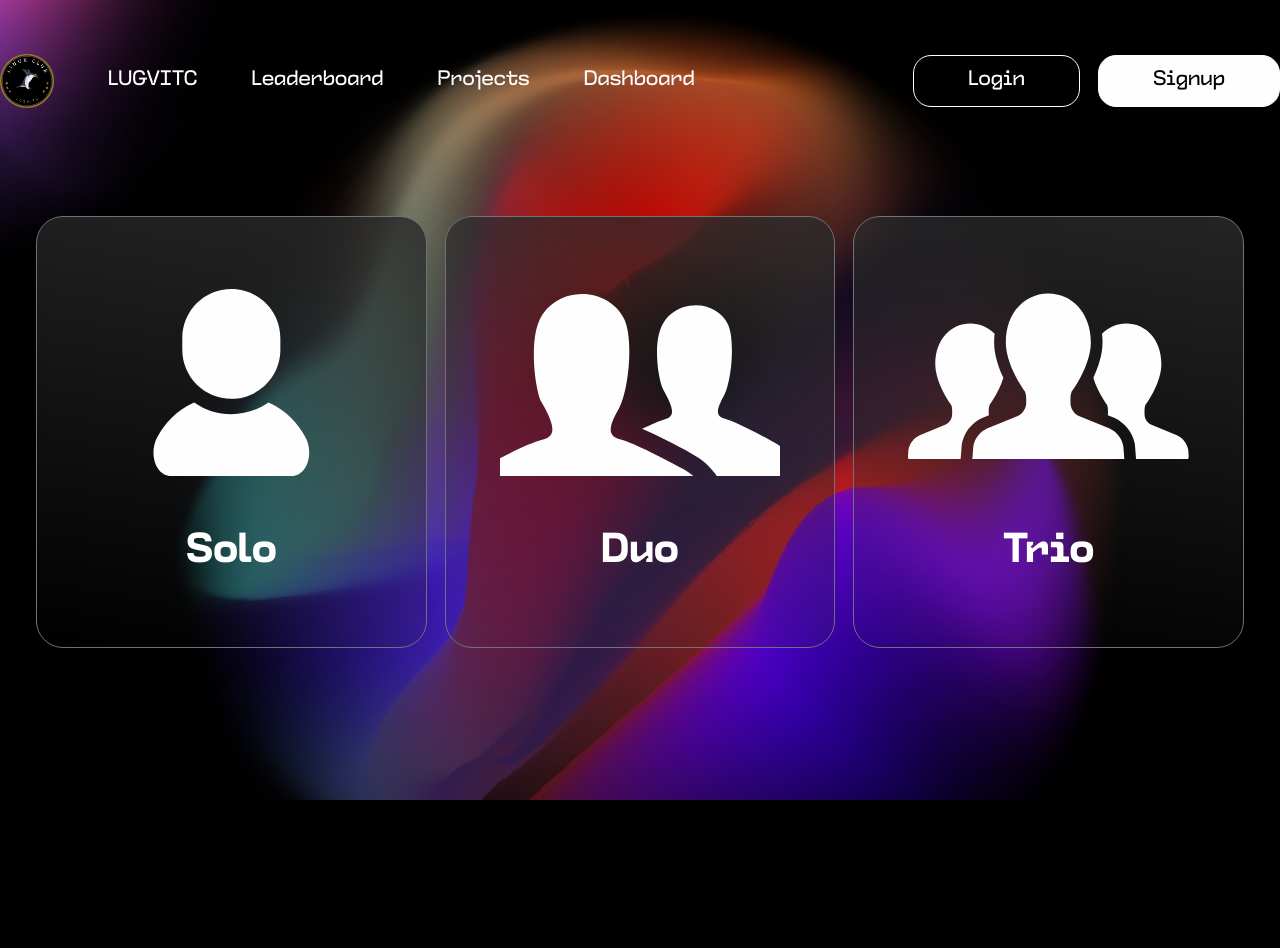
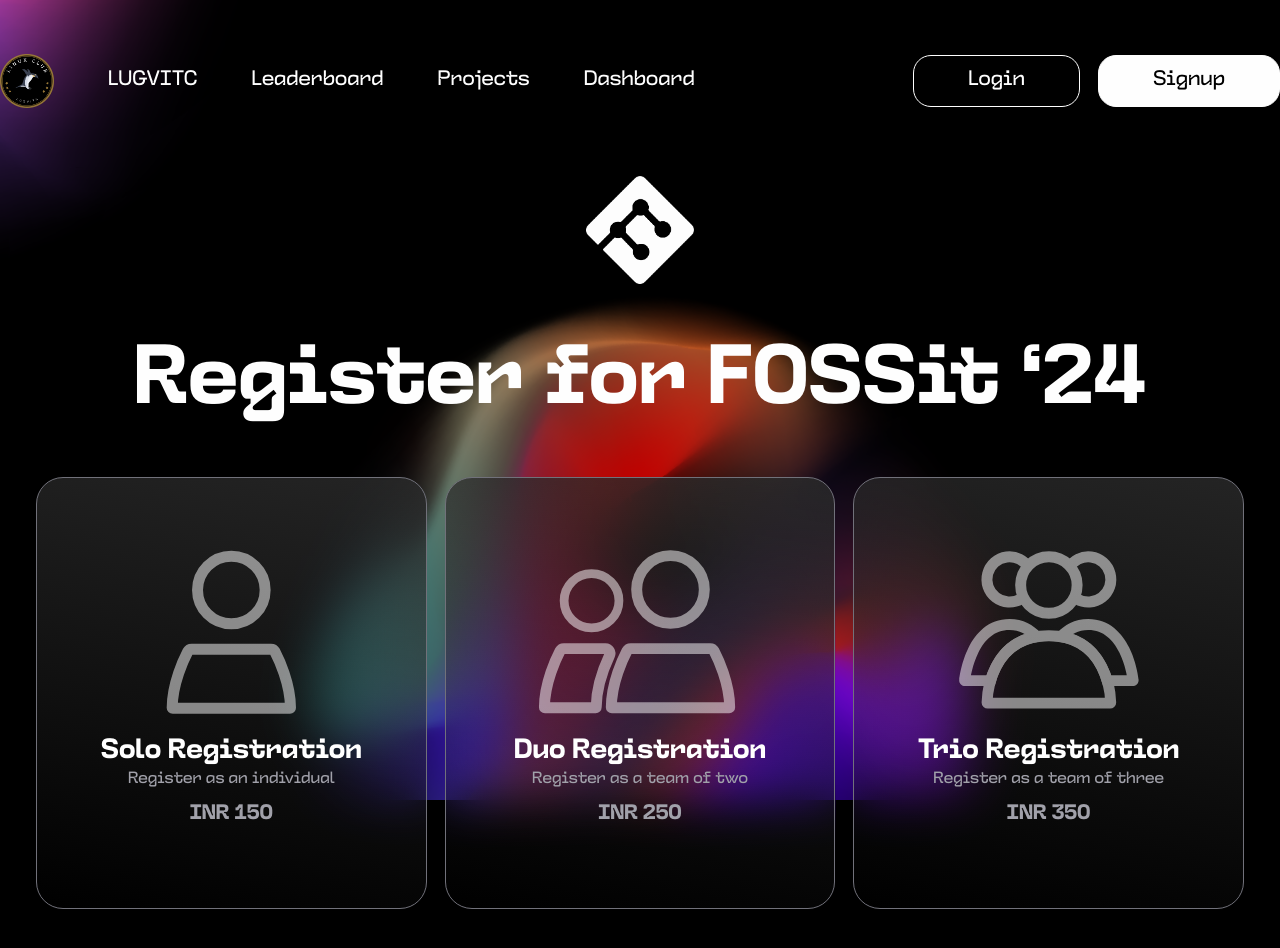
Before and after one commit to lugvitc/FOSSit24, a SvelteKit app: page /register in a window 1280 px wide. Shown: the top 948 px of the page. Before the commit the page ends 800 px from the top, so only its background shows below. Built offline with nearby package versions, Linux system fonts and the light colour scheme.

Commit message:
add: Registration page design changes

```diff
--- a/src/lib/components/Glass.svelte
+++ b/src/lib/components/Glass.svelte
@@ -1,5 +1,5 @@
 <div
-	class="glass relative w-full overflow-hidden rounded-3xl border-[1px] border-zinc-500 px-6 py-6 text-zinc-400 xl:px-12 xl:py-16"
+	class="glass relative w-full overflow-hidden rounded-3xl border-[1px] border-zinc-500 px-6 py-12 text-zinc-400 backdrop-blur-xl xl:px-12 xl:py-16"
 >
 	<slot />
 </div>
--- a/src/routes/register/+page.svelte
+++ b/src/routes/register/+page.svelte
@@ -9,92 +9,148 @@
 </svelte:head>
 
 <Section>
+	<!-- Bad practice -->
+	<img src="{base}/logo.png" class="m-auto h-24 w-24 translate-y-[-40px]" alt="FOSSit Logo" />
+	<h1 class="mb-16 text-center text-4xl xl:text-7xl">Register for FOSSit ‘24</h1>
 	<div
-		class="absolute left-0 top-[-12rem] box-content h-full w-full overflow-clip pb-[calc(100vh-432px)]"
+		class="absolute left-0 top-0 z-[-100] box-content h-full w-full overflow-clip xl:top-[-12rem] xl:pb-[calc(100vh-693px)]"
 	>
 		<img
 			src="{base}/assets/Asset 1.png"
-			class="gradient absolute left-1/2 top-0 z-[-100] w-[512px] max-w-lg translate-x-[-50%] rotate-[50deg] !brightness-75 xl:w-[1024px]"
+			class="gradient absolute left-1/2 top-64 z-[-100] w-[512px] max-w-lg translate-x-[-50%] rotate-[50deg] !brightness-75 xl:w-[768px]"
 			alt="Gradient"
 		/>
 	</div>
-	<div class="mt-4 flex h-[72rem] flex-col space-y-4 xl:h-96 xl:flex-row xl:space-x-4 xl:space-y-0">
+
+	<div class="mt-4 flex flex-col space-y-4 xl:h-96 xl:flex-row xl:space-x-4 xl:space-y-0">
 		<Glass>
 			<a
 				href="https://www.vitchennaievents.com/conf1/index.php?eventid=2008"
-				class="flex h-full flex-col justify-between space-y-12"
+				class="flex h-full flex-row space-x-4 xl:w-full xl:flex-col xl:space-x-0"
 			>
-				<svg
-					xmlns="http://www.w3.org/2000/svg"
-					xmlns:xlink="http://www.w3.org/1999/xlink"
-					version="1.1"
-					id="_x32_"
-					viewBox="0 0 512 512"
-					class="fill-foreground"
-				>
-					<g>
-						<path
-							class="st0"
-							d="M458.159,404.216c-18.93-33.65-49.934-71.764-100.409-93.431c-28.868,20.196-63.938,32.087-101.745,32.087   c-37.828,0-72.898-11.89-101.767-32.087c-50.474,21.667-81.479,59.782-100.398,93.431C28.731,448.848,48.417,512,91.842,512   c43.426,0,164.164,0,164.164,0s120.726,0,164.153,0C463.583,512,483.269,448.848,458.159,404.216z"
+				<svg viewBox="0 35 370 300" fill="none" xmlns="http://www.w3.org/2000/svg" class="max-w-64">
+					<g opacity="0.5">
+						<circle
+							cx="185"
+							cy="107.917"
+							r="61.6667"
+							stroke="white"
+							stroke-width="20"
+							stroke-linecap="round"
 						/>
 						<path
-							class="st0"
-							d="M256.005,300.641c74.144,0,134.231-60.108,134.231-134.242v-32.158C390.236,60.108,330.149,0,256.005,0   c-74.155,0-134.252,60.108-134.252,134.242V166.4C121.753,240.533,181.851,300.641,256.005,300.641z"
+							d="M105.727 219.899C107.053 217.353 109.689 215.833 112.559 215.833H257.441C260.312 215.833 262.947 217.353 264.273 219.899C271.263 233.321 292.599 277.92 292.913 322.75C292.917 323.302 292.469 323.75 291.917 323.75H78.0835C77.5312 323.75 77.0831 323.302 77.087 322.75C77.4016 277.92 98.7378 233.321 105.727 219.899Z"
+							stroke="white"
+							stroke-width="20"
+							stroke-linecap="round"
 						/>
 					</g>
 				</svg>
-				<h2 class="text-center text-white">Solo</h2>
+				<div class=" m-auto h-fit text-left xl:mt-4 xl:text-center">
+					<h2 class="text-2xl text-white">Solo Registration</h2>
+					<h4 class="text-sm">Register as an individual</h4>
+					<h4><b>INR 150</b></h4>
+				</div>
 			</a>
 		</Glass>
 
 		<Glass>
 			<a
 				href="https://www.vitchennaievents.com/conf1/index.php?eventid=2009"
-				class="flex h-full flex-col justify-between space-y-12"
+				class="flex h-full flex-row space-x-4 xl:w-full xl:flex-col xl:space-x-0"
 			>
-				<svg
-					xmlns="http://www.w3.org/2000/svg"
-					viewBox="7 7 14 14"
-					version="1.1"
-					class="fill-foreground"
-				>
-					<title>friend</title>
-					<path
-						d="M17.25 20.5c1.281 0.719 2 1.906 1.875 3.125-0.063 0.75-0.031 0.75-1 0.875-0.594 0.063-4.375 0.094-8.219 0.094-4.375 0-8.938-0.031-9.281-0.125-1.281-0.344-0.531-2.719 1.156-3.844 1.344-0.844 4.063-2.156 4.813-2.313 1.031-0.219 1.156-0.875 0-2.844-0.25-0.469-0.531-1.813-0.563-3.25-0.031-2.313 0.375-3.875 2.406-4.656 0.375-0.125 0.813-0.188 1.219-0.188 1.344 0 2.594 0.75 3.125 1.844 0.719 1.469 0.375 5.313-0.375 6.719-0.906 1.594-0.813 2.094 0.188 2.344 0.625 0.156 2.688 1.125 4.656 2.219zM24.094 18.531c1 0.531 1.563 1.5 1.469 2.438-0.031 0.563-0.031 0.594-0.781 0.688-0.375 0.063-2.344 0.094-4.656 0.094-0.406-0.969-1.188-1.844-2.25-2.406-1.219-0.688-2.656-1.406-3.75-1.875 0.719-0.344 1.344-0.625 1.625-0.688 0.781-0.188 0.875-0.625 0-2.188-0.219-0.375-0.469-1.438-0.5-2.563-0.031-1.813 0.375-3.063 1.938-3.656 0.313-0.094 0.656-0.156 0.969-0.156 1.031 0 2 0.563 2.406 1.438 0.531 1.156 0.281 4.156-0.281 5.281-0.688 1.25-0.625 1.625 0.156 1.813 0.5 0.125 2.094 0.906 3.656 1.781z"
-					/>
+				<svg viewBox="0 0 370 300" fill="none" xmlns="http://www.w3.org/2000/svg" class="max-w-64">
+					<g opacity="0.5">
+						<path
+							d="M38.727 183.899C40.0529 181.353 42.6886 179.833 45.5594 179.833H121.288C127.414 179.833 131.435 186.507 128.83 192.051C119.996 210.857 104.767 248.721 104.503 286.75C104.5 287.302 104.052 287.75 103.5 287.75H11.0835C10.5312 287.75 10.0831 287.302 10.087 286.75C10.4016 241.92 31.7378 197.321 38.727 183.899Z"
+							stroke="white"
+							stroke-width="20"
+							stroke-linecap="round"
+						/>
+						<circle
+							cx="240"
+							cy="71.9167"
+							r="61.6667"
+							stroke="white"
+							stroke-width="20"
+							stroke-linecap="round"
+						/>
+						<ellipse
+							cx="96"
+							cy="92.4949"
+							rx="50"
+							ry="49.4949"
+							stroke="white"
+							stroke-width="16"
+							stroke-linecap="round"
+						/>
+						<path
+							d="M160.727 183.899C162.053 181.353 164.689 179.833 167.559 179.833H312.441C315.312 179.833 317.947 181.353 319.273 183.899C326.263 197.321 347.599 241.92 347.913 286.75C347.917 287.302 347.469 287.75 346.917 287.75H133.083C132.531 287.75 132.083 287.302 132.087 286.75C132.402 241.92 153.738 197.321 160.727 183.899Z"
+							stroke="white"
+							stroke-width="20"
+							stroke-linecap="round"
+						/>
+					</g>
 				</svg>
-				<h2 class="text-center text-white">Duo</h2>
+				<div class=" m-auto h-fit text-left xl:mt-4 xl:text-center">
+					<h2 class="text-2xl text-white">Duo Registration</h2>
+					<h4 class="text-sm">Register as a team of two</h4>
+					<h4><b>INR 250</b></h4>
+				</div>
 			</a>
 		</Glass>
 
 		<Glass>
 			<a
 				href="https://www.vitchennaievents.com/conf1/index.php?eventid=2010"
-				class="flex h-full flex-col justify-between space-y-12"
+				class="flex h-full flex-row space-x-4 xl:w-full xl:flex-col xl:space-x-0"
 			>
 				<svg
+					viewBox="80 100 330 300"
+					fill="none"
 					xmlns="http://www.w3.org/2000/svg"
-					xmlns:xlink="http://www.w3.org/1999/xlink"
-					version="1.1"
-					viewBox="0 90 512 310"
-					class="fill-foreground"
+					class="max-w-64"
 				>
-					<g>
-						<path
-							class="st0"
-							d="M147.57,320.188c-0.078-0.797-0.328-1.531-0.328-2.328v-6.828c0-3.25,0.531-6.453,1.594-9.5   c0,0,17.016-22.781,25.063-49.547c-8.813-18.594-16.813-41.734-16.813-64.672c0-5.328,0.391-10.484,0.938-15.563   c-11.484-12.031-27-18.844-44.141-18.844c-35.391,0-64.109,28.875-64.109,73.75c0,35.906,29.219,74.875,29.219,74.875   c1.031,3.047,1.563,6.25,1.563,9.5v6.828c0,8.516-4.969,16.266-12.719,19.813l-46.391,18.953   C10.664,361.594,2.992,371.5,0.852,383.156l-0.797,10.203c-0.406,5.313,1.406,10.547,5.031,14.438   c3.609,3.922,8.688,6.125,14.016,6.125H94.93l3.109-39.953l0.203-1.078c3.797-20.953,17.641-38.766,36.984-47.672L147.57,320.188z"
+					<g opacity="0.5">
+						<circle
+							cx="246"
+							cy="164"
+							r="51.5"
+							stroke="white"
+							stroke-width="20"
+							stroke-linecap="round"
 						/>
 						<path
-							class="st0"
-							d="M511.148,383.156c-2.125-11.656-9.797-21.563-20.578-26.531l-46.422-18.953   c-7.75-3.547-12.688-11.297-12.688-19.813v-6.828c0-3.25,0.516-6.453,1.578-9.5c0,0,29.203-38.969,29.203-74.875   c0-44.875-28.703-73.75-64.156-73.75c-17.109,0-32.625,6.813-44.141,18.875c0.563,5.063,0.953,10.203,0.953,15.531   c0,22.922-7.984,46.063-16.781,64.656c8.031,26.766,25.078,49.563,25.078,49.563c1.031,3.047,1.578,6.25,1.578,9.5v6.828   c0,0.797-0.266,1.531-0.344,2.328l11.5,4.688c20.156,9.219,34,27.031,37.844,47.984l0.188,1.094l3.094,39.969h75.859   c5.328,0,10.406-2.203,14-6.125c3.625-3.891,5.438-9.125,5.031-14.438L511.148,383.156z"
+							d="M282.026 133.125C286.106 126.06 292.188 120.362 299.506 116.754C306.823 113.146 315.046 111.788 323.134 112.853C331.223 113.918 338.814 117.357 344.948 122.737C351.082 128.116 355.483 135.193 357.594 143.074C359.706 150.954 359.433 159.284 356.811 167.009C354.188 174.735 349.334 181.509 342.861 186.476C336.389 191.442 328.589 194.378 320.448 194.912C312.307 195.445 304.19 193.553 297.125 189.474"
+							stroke="white"
+							stroke-width="20"
 						/>
 						<path
-							class="st0"
-							d="M367.867,344.609l-56.156-22.953c-9.375-4.313-15.359-13.688-15.359-23.969v-8.281   c0-3.906,0.625-7.797,1.922-11.5c0,0,35.313-47.125,35.313-90.594c0-54.313-34.734-89.234-77.594-89.234   c-42.844,0-77.594,34.922-77.594,89.234c0,43.469,35.344,90.594,35.344,90.594c1.266,3.703,1.922,7.594,1.922,11.5v8.281   c0,10.281-6.031,19.656-15.391,23.969l-56.156,22.953c-13.047,5.984-22.344,17.984-24.906,32.109l-2.891,37.203h139.672h139.672   l-2.859-37.203C390.211,362.594,380.914,350.594,367.867,344.609z"
+							d="M209.974 133.125C205.894 126.06 199.812 120.362 192.494 116.754C185.177 113.146 176.954 111.788 168.866 112.853C160.777 113.918 153.186 117.357 147.052 122.737C140.918 128.116 136.517 135.193 134.406 143.074C132.294 150.954 132.567 159.284 135.189 167.009C137.812 174.735 142.666 181.509 149.139 186.476C155.611 191.442 163.411 194.378 171.552 194.912C179.693 195.445 187.81 193.553 194.875 189.474"
+							stroke="white"
+							stroke-width="20"
+						/>
+						<path
+							d="M246 256.25C353.01 256.25 358.458 367.046 358.735 378.326C358.749 378.878 358.302 379.25 357.75 379.25H134.25C133.698 379.25 133.251 378.878 133.265 378.326C133.542 367.046 138.99 256.25 246 256.25Z"
+							stroke="white"
+							stroke-width="20"
+							stroke-linecap="round"
+						/>
+						<path
+							d="M399.625 337.168L389.699 338.384L389.699 338.385L399.625 337.168ZM268.285 258.011L260.9 251.269L248.492 264.859L266.646 267.876L268.285 258.011ZM352.217 338.25L342.61 341.029L344.7 348.25H352.217V338.25ZM317.75 245.75C345.916 245.75 363.371 264.312 374.499 286.788C385.622 309.254 389.073 333.276 389.699 338.384L409.551 335.952C408.834 330.104 405.05 303.418 392.423 277.914C379.8 252.419 356.989 225.75 317.75 225.75V245.75ZM275.67 264.754C285.966 253.477 299.437 245.75 317.75 245.75V225.75C292.878 225.75 274.303 236.589 260.9 251.269L275.67 264.754ZM266.646 267.876C313.944 275.736 333.946 311.08 342.61 341.029L361.823 335.471C352.177 302.13 328.21 257.832 269.924 248.146L266.646 267.876ZM398.644 328.25H352.217V348.25H398.644V328.25ZM389.699 338.385C389.001 332.686 393.563 328.25 398.644 328.25V348.25C404.909 348.25 410.393 342.825 409.551 335.951L389.699 338.385Z"
+							fill="white"
+						/>
+						<path
+							d="M223.714 258.011L225.354 267.876L243.508 264.859L231.099 251.269L223.714 258.011ZM92.3741 337.168L82.4484 335.952L82.4484 335.952L92.3741 337.168ZM139.783 338.25V348.25H147.3L149.389 341.029L139.783 338.25ZM174.25 245.75C192.563 245.75 206.033 253.477 216.33 264.754L231.099 251.269C217.696 236.589 199.121 225.75 174.25 225.75V245.75ZM102.3 338.385C102.926 333.276 106.377 309.254 117.5 286.788C128.628 264.312 146.084 245.75 174.25 245.75V225.75C135.011 225.75 112.2 252.419 99.5769 277.914C86.9492 303.418 83.165 330.104 82.4484 335.952L102.3 338.385ZM93.355 328.25C98.4366 328.25 102.998 332.686 102.3 338.384L82.4484 335.952C81.6061 342.824 87.0901 348.25 93.355 348.25V328.25ZM139.783 328.25H93.355V348.25H139.783V328.25ZM149.389 341.029C158.054 311.08 178.056 275.736 225.354 267.876L222.075 248.146C163.789 257.832 139.823 302.13 130.177 335.471L149.389 341.029Z"
+							fill="white"
 						/>
 					</g>
 				</svg>
-				<h2 class="text-center text-white">Trio</h2>
+				<div class=" m-auto h-fit text-left xl:mt-4 xl:text-center">
+					<h2 class="text-2xl text-white">Trio Registration</h2>
+					<h4 class="text-sm">Register as a team of three</h4>
+					<h4><b>INR 350</b></h4>
+				</div>
 			</a>
 		</Glass>
 	</div>
```
